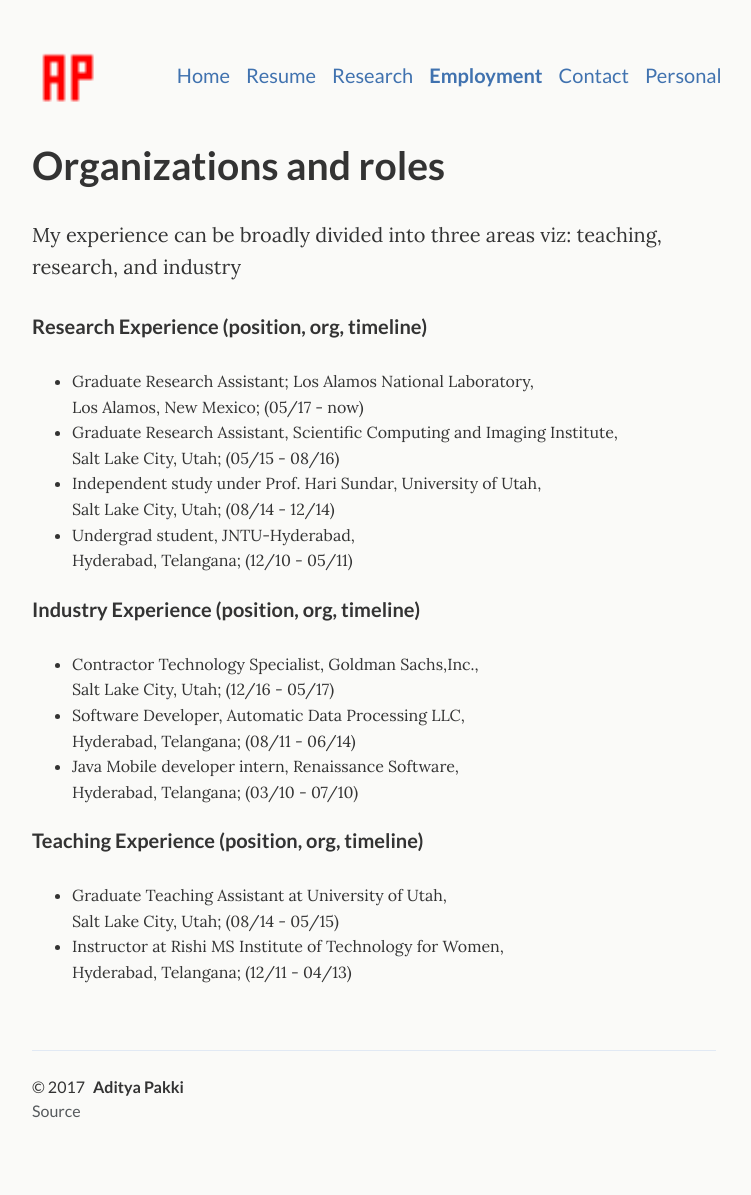
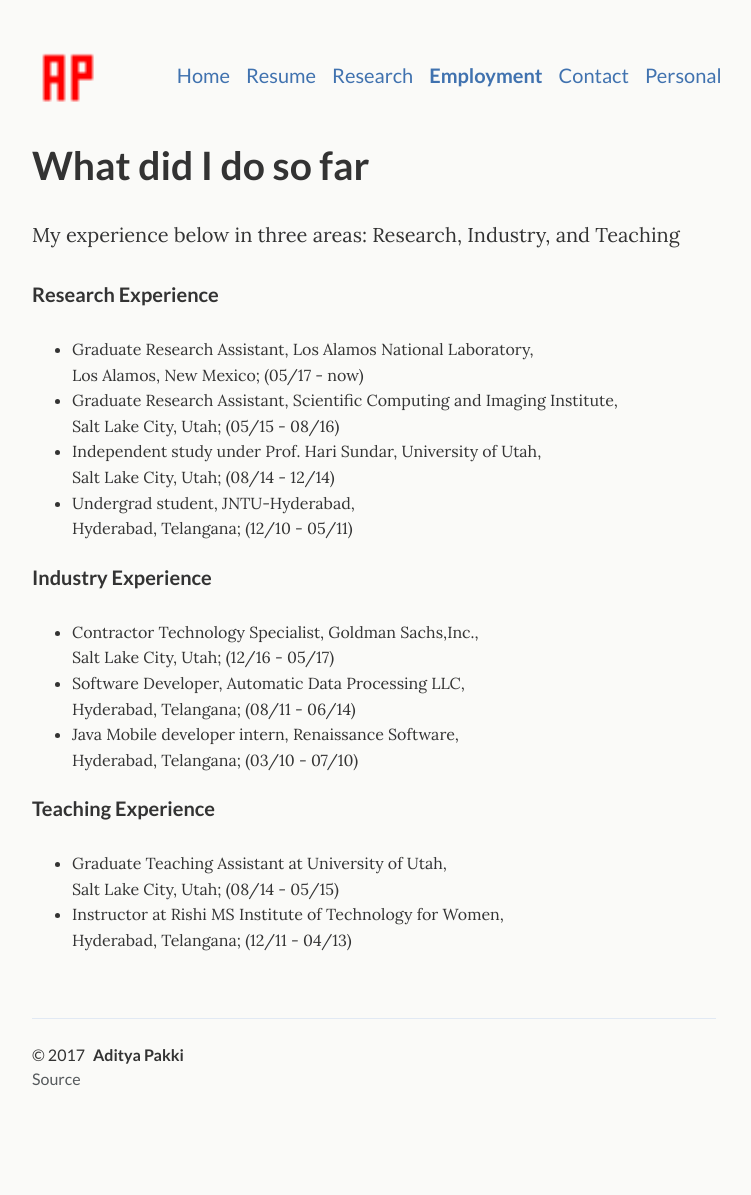
Before and after one commit to adityapakki/adityapakki.github.io, a Jekyll site: the page built from _pages/experience.html, in a window 1280 px wide. Shown: the whole page, without its empty margins (266-1017 px from the left). Built offline with Jekyll 4.4.1, drawn with Linux system fonts in a browser that asks for light colours; after the commit the page ends 1163 px from its top, so only the background shows below that.

Commit message:
try pushing the new format

```diff
--- a/_pages/experience.html
+++ b/_pages/experience.html
@@ -1,18 +1,18 @@
 ---
 layout: page
 title: Experience
-subtitle: Organizations and roles
+subtitle: What did I do so far
 desc: Work experience.
 permalink: /experience/
 ---
 
-<p>My experience can be broadly divided into three areas viz: teaching, research, and industry </p>
+<p>My experience below in three areas: Research, Industry, and Teaching </p>
 
 <div class="projects">
       <div class="project">
-        <h4 class="project-title">Research Experience (position, org, timeline)</h4>
+        <h4 class="project-title">Research Experience </h4>
         <ul>
-        <li>Graduate Research Assistant; Los Alamos National Laboratory,</br>
+        <li>Graduate Research Assistant, Los Alamos National Laboratory,</br>
             Los Alamos, New Mexico; (05/17 - now)</li>
         <li>Graduate Research Assistant, Scientific Computing and Imaging Institute, </br>
             Salt Lake City, Utah; (05/15 - 08/16)</li>
@@ -24,7 +24,7 @@ permalink: /experience/
       </div>
 
       <div class="project">
-        <h4 class="project-title">Industry Experience (position, org, timeline)</h4>
+        <h4 class="project-title">Industry Experience </h4>
         <ul>
          <li>Contractor Technology Specialist, Goldman Sachs,Inc., </br>
             Salt Lake City, Utah; (12/16 - 05/17)</li>
@@ -35,7 +35,7 @@ permalink: /experience/
       </div>
 
       <div class="project">
-        <h4 class="project-title">Teaching Experience (position, org, timeline)</h4>
+        <h4 class="project-title">Teaching Experience </h4>
           <ul>
             <li> Graduate Teaching Assistant at University of Utah, </br>
               Salt Lake City, Utah; (08/14 - 05/15)</li>
```
